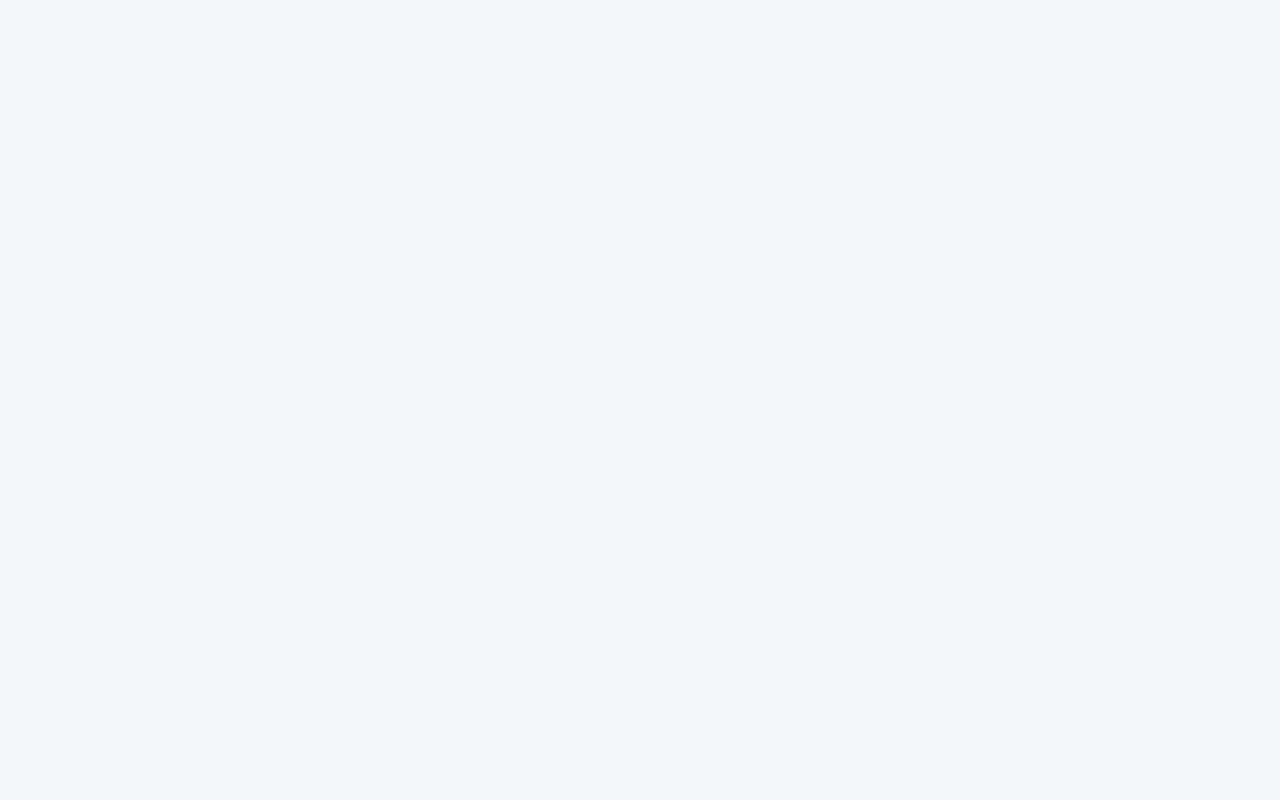
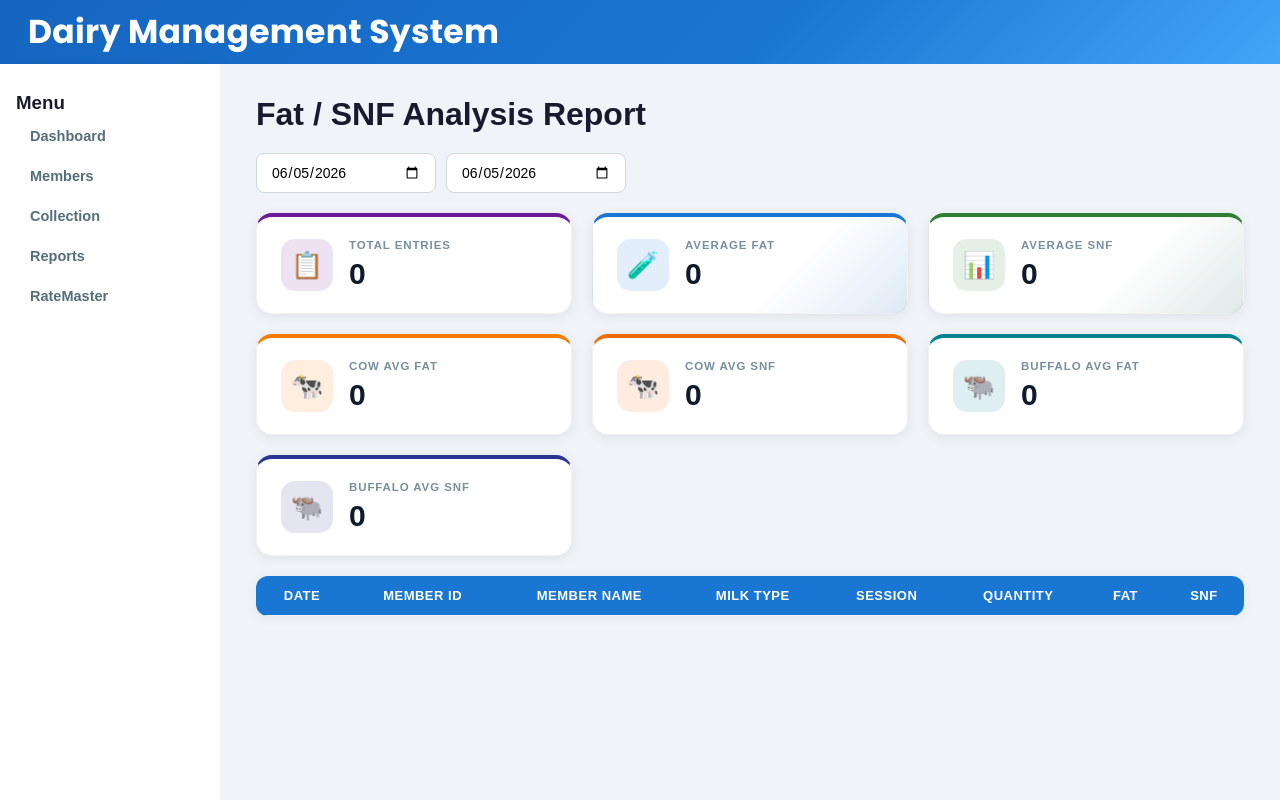
Before and after one commit to pranavgouraje-alt/dairy-management-system, a React app in the folder frontend/: page /fat-snf-report in a window 1280 px wide. Before the commit this address had no page. Built offline with nearby package versions, Linux system fonts and the light colour scheme; the HTML template or start-up script is replaced by a standard one.

Commit message:
Created Milk summary report and Fat and snf report

```diff
--- a/frontend/src/pages/FatSNFReport.jsx
+++ b/frontend/src/pages/FatSNFReport.jsx
@@ -0,0 +1,223 @@
+import { useState, useEffect } from "react";
+import MainLayout from "../layouts/MainLayout";
+import DashboardCard from "../components/DashboardCard";
+
+function FatSNFReport() {
+  const [collections, setCollections] = useState([]);
+
+  const [fromDate, setFromDate] = useState(
+    new Date().toISOString().split("T")[0]
+  );
+
+  const [toDate, setToDate] = useState(
+    new Date().toISOString().split("T")[0]
+  );
+
+  useEffect(() => {
+    const savedCollections =
+      localStorage.getItem("collections");
+
+    if (savedCollections) {
+      setCollections(JSON.parse(savedCollections));
+    }
+  }, []);
+
+  const filteredCollections =
+    collections.filter(
+      (collection) =>
+        collection.collectionDate >= fromDate &&
+        collection.collectionDate <= toDate
+    );
+
+  const totalEntries =
+    filteredCollections.length;
+
+  const averageFat =
+    totalEntries === 0
+      ? 0
+      : (
+          filteredCollections.reduce(
+            (total, collection) =>
+              total + Number(collection.fat),
+            0
+          ) / totalEntries
+        ).toFixed(2);
+
+  const averageSNF =
+    totalEntries === 0
+      ? 0
+      : (
+          filteredCollections.reduce(
+            (total, collection) =>
+              total + Number(collection.snf),
+            0
+          ) / totalEntries
+        ).toFixed(2);
+
+  const cowCollections =
+    filteredCollections.filter(
+      (collection) =>
+        collection.milkType === "Cow"
+    );
+
+  const buffaloCollections =
+    filteredCollections.filter(
+      (collection) =>
+        collection.milkType === "Buffalo"
+    );
+
+  const cowAvgFat =
+    cowCollections.length === 0
+      ? 0
+      : (
+          cowCollections.reduce(
+            (total, collection) =>
+              total + Number(collection.fat),
+            0
+          ) / cowCollections.length
+        ).toFixed(2);
+
+  const cowAvgSNF =
+    cowCollections.length === 0
+      ? 0
+      : (
+          cowCollections.reduce(
+            (total, collection) =>
+              total + Number(collection.snf),
+            0
+          ) / cowCollections.length
+        ).toFixed(2);
+
+  const buffaloAvgFat =
+    buffaloCollections.length === 0
+      ? 0
+      : (
+          buffaloCollections.reduce(
+            (total, collection) =>
+              total + Number(collection.fat),
+            0
+          ) / buffaloCollections.length
+        ).toFixed(2);
+
+  const buffaloAvgSNF =
+    buffaloCollections.length === 0
+      ? 0
+      : (
+          buffaloCollections.reduce(
+            (total, collection) =>
+              total + Number(collection.snf),
+            0
+          ) / buffaloCollections.length
+        ).toFixed(2);
+
+  return (
+    <MainLayout>
+      <h1>Fat / SNF Analysis Report</h1>
+
+      <div className="collection-form">
+        <input
+          type="date"
+          value={fromDate}
+          onChange={(e) =>
+            setFromDate(e.target.value)
+          }
+        />
+
+        <input
+          type="date"
+          value={toDate}
+          onChange={(e) =>
+            setToDate(e.target.value)
+          }
+        />
+      </div>
+
+      <div className="dashboard-cards">
+        <DashboardCard
+          title="Total Entries"
+          value={totalEntries}
+          icon="📋"
+          accent="#6a1b9a"
+        />
+
+        <DashboardCard
+          title="Average Fat"
+          value={averageFat}
+          icon="🧪"
+          accent="#1976d2"
+          highlight
+        />
+
+        <DashboardCard
+          title="Average SNF"
+          value={averageSNF}
+          icon="📊"
+          accent="#2e7d32"
+          highlight
+        />
+
+        <DashboardCard
+          title="Cow Avg Fat"
+          value={cowAvgFat}
+          icon="🐄"
+          accent="#f57c00"
+        />
+
+        <DashboardCard
+          title="Cow Avg SNF"
+          value={cowAvgSNF}
+          icon="🐄"
+          accent="#ef6c00"
+        />
+
+        <DashboardCard
+          title="Buffalo Avg Fat"
+          value={buffaloAvgFat}
+          icon="🐃"
+          accent="#00838f"
+        />
+
+        <DashboardCard
+          title="Buffalo Avg SNF"
+          value={buffaloAvgSNF}
+          icon="🐃"
+          accent="#283593"
+        />
+      </div>
+
+      <table className="member-table">
+        <thead>
+          <tr>
+            <th>Date</th>
+            <th>Member ID</th>
+            <th>Member Name</th>
+            <th>Milk Type</th>
+            <th>Session</th>
+            <th>Quantity</th>
+            <th>Fat</th>
+            <th>SNF</th>
+          </tr>
+        </thead>
+
+        <tbody>
+          {filteredCollections.map(
+            (collection, index) => (
+              <tr key={index}>
+                <td>{collection.collectionDate}</td>
+                <td>{collection.memberId}</td>
+                <td>{collection.memberName}</td>
+                <td>{collection.milkType}</td>
+                <td>{collection.session}</td>
+                <td>{collection.quantity}</td>
+                <td>{collection.fat}</td>
+                <td>{collection.snf}</td>
+              </tr>
+            )
+          )}
+        </tbody>
+      </table>
+    </MainLayout>
+  );
+}
+
+export default FatSNFReport;
--- a/frontend/src/pages/MilkSummary.jsx
+++ b/frontend/src/pages/MilkSummary.jsx
@@ -0,0 +1,180 @@
+import { useState, useEffect } from "react";
+import MainLayout from "../layouts/MainLayout";
+import DashboardCard from "../components/DashboardCard";
+
+function MilkSummary() {
+  const [collections, setCollections] = useState([]);
+
+  const [fromDate, setFromDate] = useState(
+    new Date().toISOString().split("T")[0]
+  );
+
+  const [toDate, setToDate] = useState(
+    new Date().toISOString().split("T")[0]
+  );
+
+  useEffect(() => {
+    const savedCollections =
+      localStorage.getItem("collections");
+
+    if (savedCollections) {
+      setCollections(JSON.parse(savedCollections));
+    }
+  }, []);
+
+  const filteredCollections =
+    collections.filter(
+      (collection) =>
+        collection.collectionDate >= fromDate &&
+        collection.collectionDate <= toDate
+    );
+
+  const totalEntries =
+    filteredCollections.length;
+
+  const totalMilk =
+    filteredCollections.reduce(
+      (total, collection) =>
+        total + Number(collection.quantity),
+      0
+    );
+
+  const totalAmount =
+    filteredCollections.reduce(
+      (total, collection) =>
+        total + Number(collection.amount),
+      0
+    );
+
+  const cowMilk =
+    filteredCollections
+      .filter(
+        (collection) =>
+          collection.milkType === "Cow"
+      )
+      .reduce(
+        (total, collection) =>
+          total + Number(collection.quantity),
+        0
+      );
+
+  const buffaloMilk =
+    filteredCollections
+      .filter(
+        (collection) =>
+          collection.milkType === "Buffalo"
+      )
+      .reduce(
+        (total, collection) =>
+          total + Number(collection.quantity),
+        0
+      );
+
+  const morningMilk =
+    filteredCollections
+      .filter(
+        (collection) =>
+          collection.session === "Morning"
+      )
+      .reduce(
+        (total, collection) =>
+          total + Number(collection.quantity),
+        0
+      );
+
+  const eveningMilk =
+    filteredCollections
+      .filter(
+        (collection) =>
+          collection.session === "Evening"
+      )
+      .reduce(
+        (total, collection) =>
+          total + Number(collection.quantity),
+        0
+      );
+
+  return (
+    <MainLayout>
+      <h1>Milk Summary Report</h1>
+
+      <div className="collection-form">
+        <input
+          type="date"
+          value={fromDate}
+          onChange={(e) =>
+            setFromDate(e.target.value)
+          }
+        />
+
+        <input
+          type="date"
+          value={toDate}
+          onChange={(e) =>
+            setToDate(e.target.value)
+          }
+        />
+      </div>
+
+      <div className="dashboard-cards">
+        <DashboardCard
+          title="Total Entries"
+          value={totalEntries}
+          icon="📋"
+          accent="#6a1b9a"
+        />
+
+        <DashboardCard
+          title="Total Milk"
+          value={totalMilk}
+          unit="L"
+          icon="🥛"
+          accent="#1976d2"
+          highlight
+        />
+
+        <DashboardCard
+          title="Cow Milk"
+          value={cowMilk}
+          unit="L"
+          icon="🐄"
+          accent="#f57c00"
+        />
+
+        <DashboardCard
+          title="Buffalo Milk"
+          value={buffaloMilk}
+          unit="L"
+          icon="🐃"
+          accent="#00838f"
+        />
+
+        <DashboardCard
+          title="Morning Milk"
+          value={morningMilk}
+          unit="L"
+          icon="🌅"
+          accent="#ef6c00"
+        />
+
+        <DashboardCard
+          title="Evening Milk"
+          value={eveningMilk}
+          unit="L"
+          icon="🌙"
+          accent="#283593"
+        />
+
+        <DashboardCard
+          title="Total Amount"
+          value={`₹${totalAmount}`}
+          icon="💰"
+          accent="#2e7d32"
+          highlight
+        />
+      </div>
+    </MainLayout>
+  );
+}
+
+export default MilkSummary;
--- a/frontend/src/routes/AppRoutes.jsx
+++ b/frontend/src/routes/AppRoutes.jsx
@@ -7,6 +7,8 @@ import Reports from "../pages/Reports";
 import RateMaster from "../pages/RateMaster";
 import DailyReport from "../pages/DailyReport";
 import CollectionRegister from "../pages/CollectionRegister";
+import MilkSummary from "../pages/MilkSummary";
+import FatSNFReport from "../pages/FatSNFReport";
 
 function AppRoutes() {
   return (
@@ -18,6 +20,8 @@ function AppRoutes() {
       <Route path="/ratemaster" element={<RateMaster />} />
       <Route path="/daily-report" element={<DailyReport />} />
       <Route path="/collection-register" element={<CollectionRegister />}/>
+      <Route path="/milk-summary" element={<MilkSummary />} />
+      <Route path="/fat-snf-report" element={<FatSNFReport />} />
 
 
     </Routes>
```
